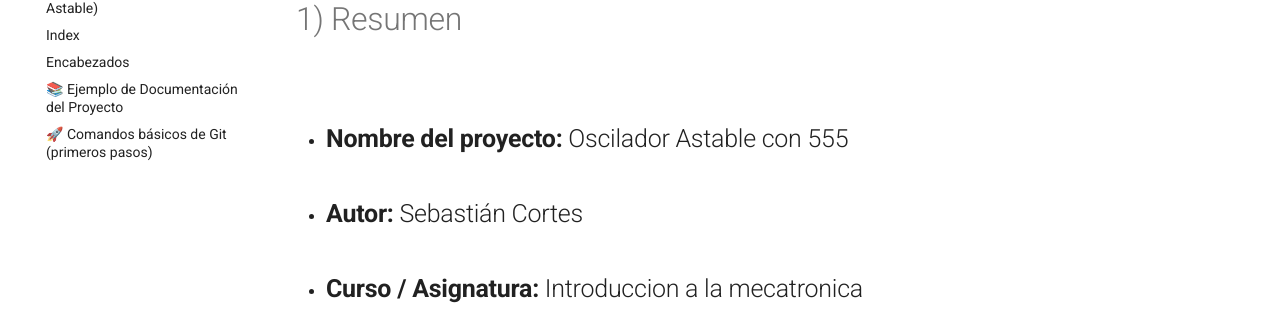
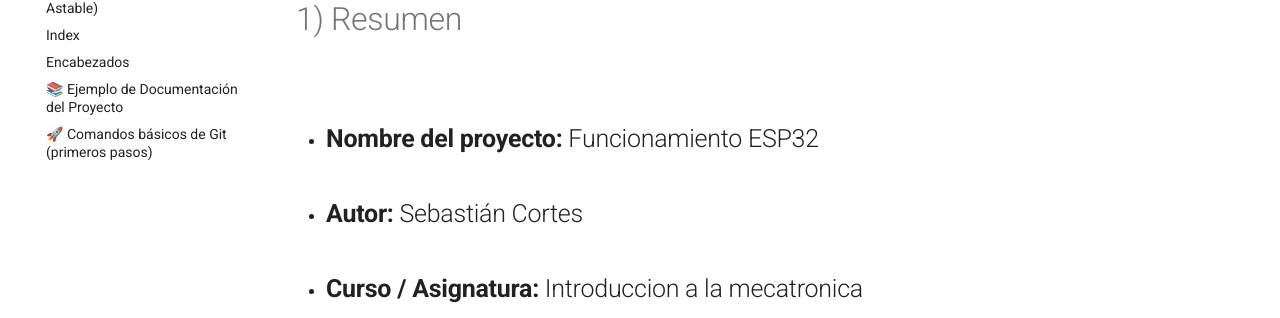
Before and after one commit to sebastiancortesgutierrez002-eng/sf-k-rfp0, an MkDocs documentation site: the page built from docs/Documentacion De La Practica - Funcionamiento ESP32 a traves de un LED.md, in a window 1280 px wide and 900 px high. Shown: the part 248-566 px from the top of the window. Built offline with MkDocs 1.6.1 and Material for MkDocs 9.7.7, drawn with Linux system fonts in a browser that asks for light colours.

Commit message:
jmhgb kn,dsuzx

```diff
--- a/docs/Documentacion De La Practica - Funcionamiento ESP32 a traves de un LED.md
+++ b/docs/Documentacion De La Practica - Funcionamiento ESP32 a traves de un LED.md
@@ -4,7 +4,7 @@
 
 # 1) Resumen
 
-- ## **Nombre del proyecto:** Oscilador Astable con 555
+- ## **Nombre del proyecto:** Funcionamiento ESP32
 - ## **Autor:**  Sebastián Cortes
 - ## **Curso / Asignatura:** Introduccion a la mecatronica
 - ## **Fecha:** 05/09/2025
```
Also changed, not shown: docs/Index.md (+0 -3 lines).
